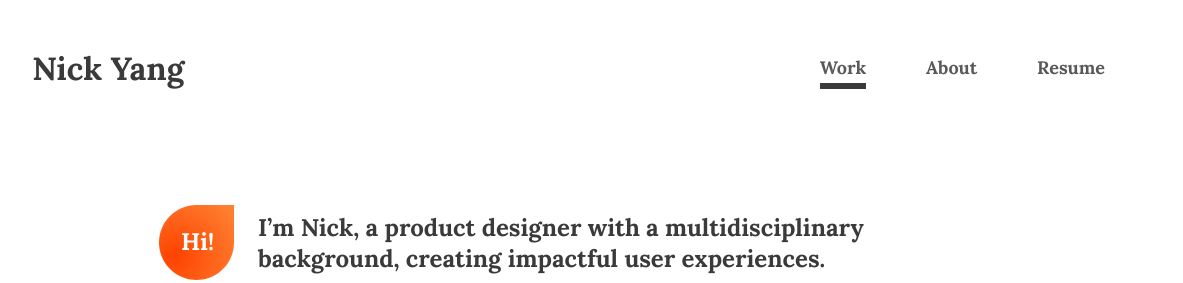
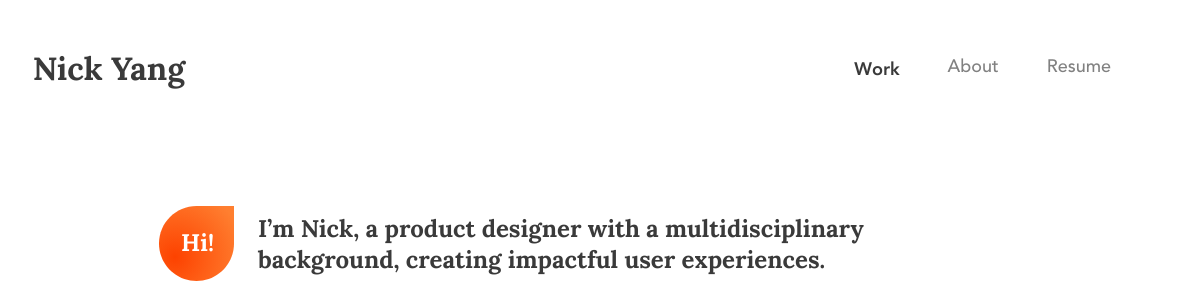
Before and after one commit to nkxy/duck-soup, a plain HTML site: page index.html in a window 1280 px wide. Shown: the top 283 px of the page, 97-1280 px from the left. Drawn offline with nearby package versions, Linux system fonts and the light colour scheme.

Commit message:
Update navigation and add in Avenir fonts

```diff
--- a/styles/styles.css
+++ b/styles/styles.css
@@ -1,6 +1,35 @@
+@font-face {
+    font-family: 'Avenir';
+    src: URL('/Avenir/AvenirLTStd-Book.otf') format('opentype');
+    font-weight: ;
+}
+
+@font-face {
+    font-family: 'Avenir';
+    src: URL('/Avenir/AvenirLTStd-Medium.otf') format('opentype');
+    font-weight: 500;
+}
+
+@font-face {
+    font-family: 'Avenir';
+    src: URL('/Avenir/AEH.ttf') format('truetype');
+    font-weight: bold;
+}
+
+@font-face {
+    font-family: 'Avenir';
+    src: URL('/Avenir/AvenirLTStd-Roman.otf') format('opentype');
+}
+
+@font-face {
+    font-family: 'Avenir';
+    src: URL('/Avenir/AvenirLTStd-Black.otf') format('opentype');
+    font-weight: bolder;
+}
+
 body {
     background-color: #ffffff;
-    font-family: 'Open Sans', sans-serif;
+    font-family: 'Avenir';
     color: #3A3A3A;
 }
 
@@ -31,8 +60,8 @@ h2 {
 
 .sh-font {
     font-size: 18px;
-    font-family: 'Lora', serif;
-    font-weight: 700;
+    font-family: 'Avenir';
+    font-weight: 500;
 }
 
 .header-title {
@@ -53,13 +82,13 @@ h2 {
 .topnav a.nav-link {
     float: right;
     display: block;
-    color: #595959;
+    color: #818181;
     text-align: center;
     /* top padding to make it vertical aligned.  */
     padding-top: 8px;
     padding-bottom: 4px;
-    margin-right: 30px;
-    margin-left: 30px;
+    margin-right: 24px;
+    margin-left: 24px;
     text-decoration: none;
 }
 
@@ -69,12 +98,12 @@ h2 {
 }
 
 .topnav a:hover.nav-link {
-    color: #3A3A3A;
+    color: #3a3a3a;
 }
 
 .topnav .current-page {
-    color: #3A3A3A;
-    border-bottom: 6px solid #3a3a3a;
+    color: #3a3a3a !important;
+    font-weight: bolder;
 }
 
 .topnav .icon {
```
Also changed, not shown: Avenir/AEH.ttf (added), Avenir/AvenirLTStd-Black.otf (added), Avenir/AvenirLTStd-Book.otf (added), Avenir/AvenirLTStd-Medium.otf (added), Avenir/AvenirLTStd-Roman.otf (added), 4 other files.
